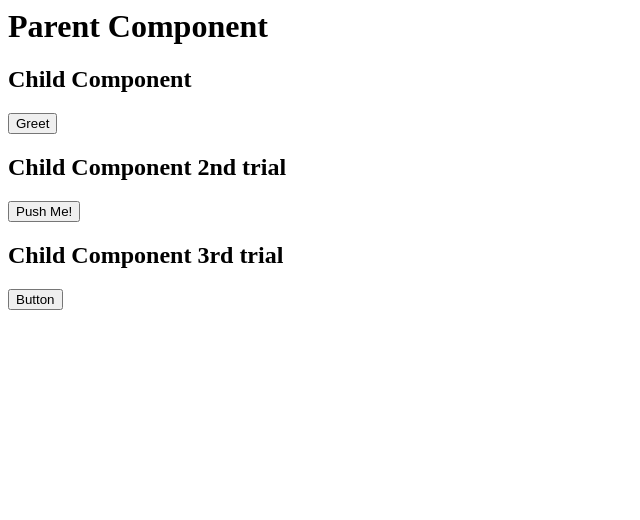
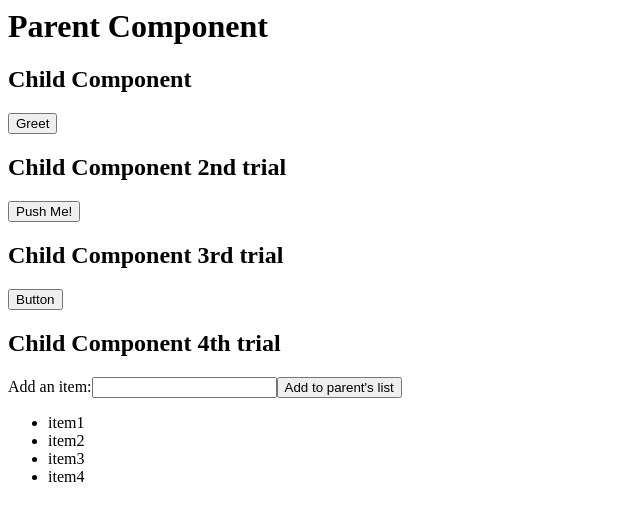
Before and after one commit to IngridCosovan/angular-output, an Angular app: page / in a window 1280 px wide. Shown: the top 520 px of the page, without its empty margins (0-640 px from the left). Built offline with nearby package versions, Linux system fonts and the light colour scheme.

Commit message:
4 files modified

```diff
--- a/src/app/app.component.html
+++ b/src/app/app.component.html
@@ -1,3 +1,7 @@
 <h1>Parent Component</h1>
+
 <app-child (greetEvent)="greet($event)" (outSayHi)="hi($event)"
-(adGiven)="ad($event)"></app-child>
+(adGiven)="ad($event)" (newItemEvent)="addItem($event)"></app-child>
+<ul>
+<li *ngFor="let item of items">{{item}}</li>
+</ul>
--- a/src/app/app.component.ts
+++ b/src/app/app.component.ts
@@ -6,6 +6,8 @@
   styleUrls: ['./app.component.css'],
 })
 export class AppComponent {
+  items = ['item1', 'item2', 'item3', 'item4'];
+
   greet(name: string) {
     alert('Hello ' + name);
   }
@@ -18,4 +20,8 @@
   ad(drink: string) {
     alert('I advice you to not drink ' + drink)
   }
+
+  addItem(newItem: string) {
+    this.items.push(newItem);
+  }
 }
--- a/src/app/child/child.component.html
+++ b/src/app/child/child.component.html
@@ -6,3 +6,8 @@
 
 <h2>Child Component 3rd trial</h2>
 <button (click)="giveAd()">Button</button>
+
+<h2>Child Component 4th trial</h2>
+<label for="item-input">Add an item:</label>
+<input type="text" id="item-input" #newItem>
+<button type="button" (click)="addNewItem(newItem.value)">Add to parent's list</button>
--- a/src/app/child/child.component.ts
+++ b/src/app/child/child.component.ts
@@ -15,6 +15,8 @@
   @Output() adGiven = new EventEmitter();
   drink = 'cola';
 
+  @Output() newItemEvent = new EventEmitter<string>();
+
   constructor() {}
 
   ngOnInit() {}
@@ -30,4 +32,8 @@
   giveAd() {
     this.adGiven.emit(this.drink);
   }
+
+  addNewItem(value: string) {
+    this.newItemEvent.emit(value);
+  }
 }
```
